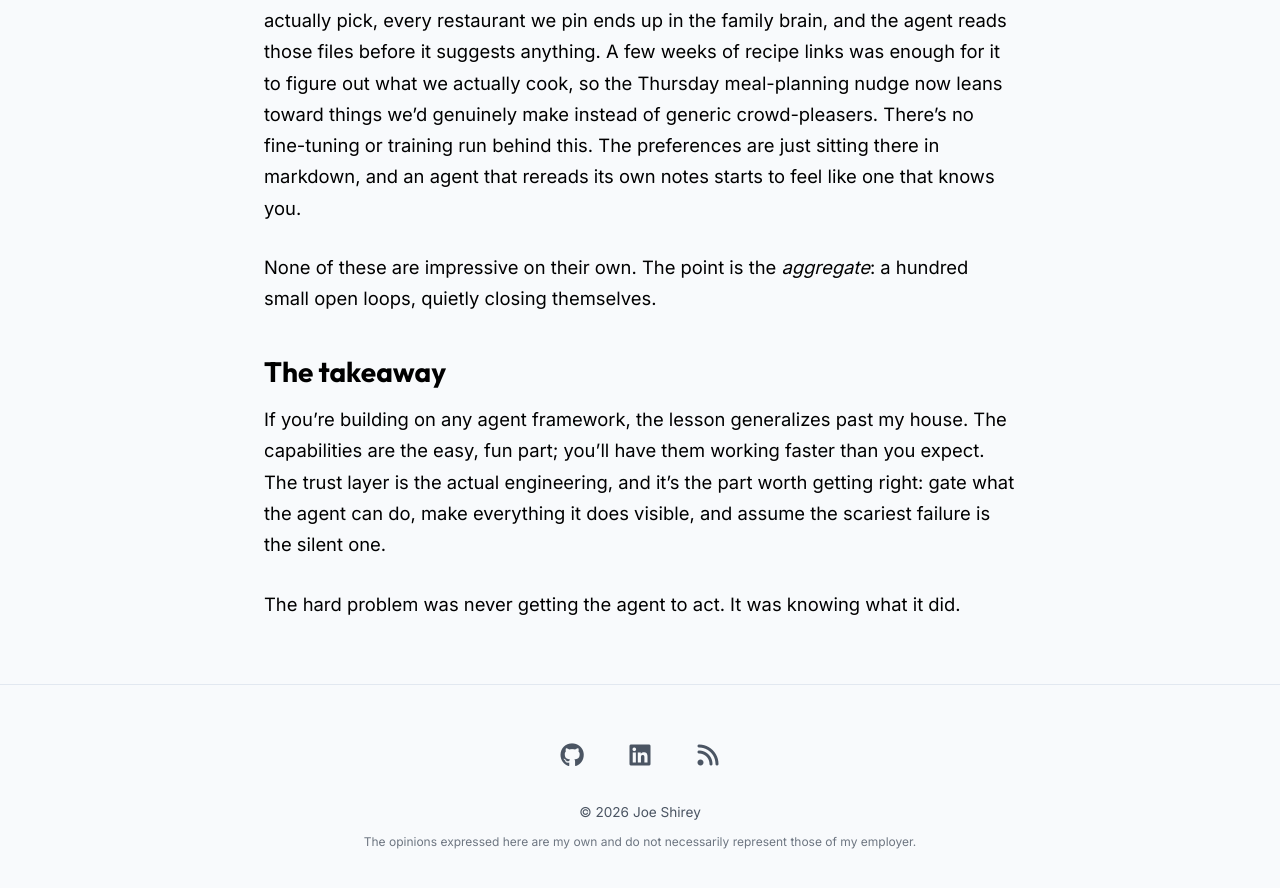
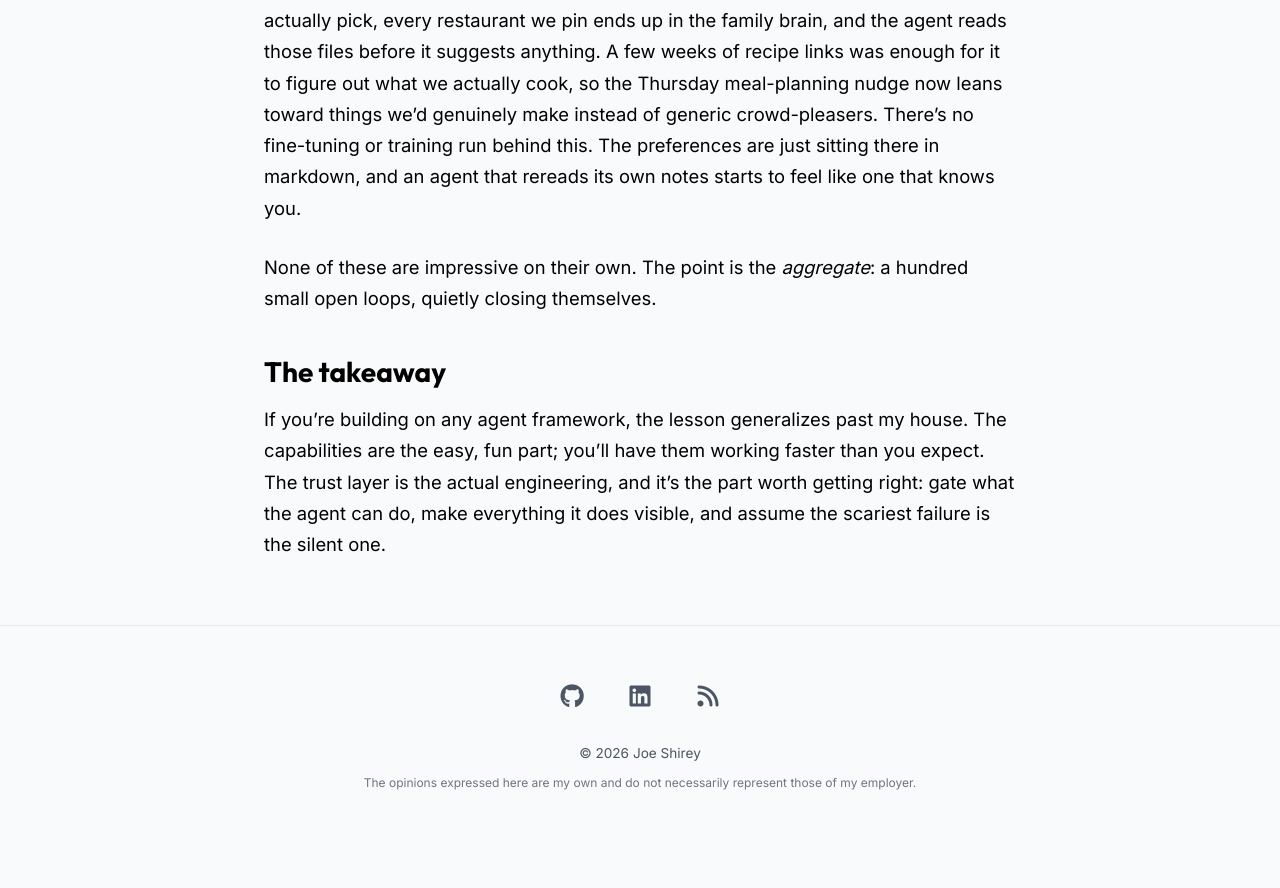
Before and after one commit to joeshirey/joeshirey.github.io, a Jekyll site: the page built from _posts/2026-06-10-household-agent.md, in a window 1280 px wide and 900 px high, scrolled down 7477 px. Shown: the top 888 px of the window. Built offline with Jekyll 4.4.1, drawn with Linux system fonts in a browser that asks for light colours; after the commit the page ends 8318 px from its top, so only the background shows below that; part of the change alters nothing that is shown.

Commit message:
Trim tags and closing line in household agent post

```diff
--- a/_posts/2026-06-10-household-agent.md
+++ b/_posts/2026-06-10-household-agent.md
@@ -3,7 +3,7 @@ layout: post
 title: "From Coding Agent to Chief of Staff"
 date: 2026-06-10 12:00:00 -0700
 excerpt: "I'd been using Hermes to write code. Then I pointed it at my house: one always-on agent for mail, meals, trips, and bills -- and the guardrails that let us trust it."
-tags: ["hermes-agent", "ai-agents", "automation", "home"]
+tags: ["hermes-agent", "ai-agents", "automation"]
 ---
 
 ![From Coding Agent to Chief of Staff](/assets/images/household-agent-hero.jpeg)
@@ -130,5 +130,3 @@ None of these are impressive on their own. The point is the *aggregate*: a hundr
 ## The takeaway
 
 If you're building on any agent framework, the lesson generalizes past my house. The capabilities are the easy, fun part; you'll have them working faster than you expect. The trust layer is the actual engineering, and it's the part worth getting right: gate what the agent can do, make everything it does visible, and assume the scariest failure is the silent one.
-
-The hard problem was never getting the agent to act. It was knowing what it did.
```
